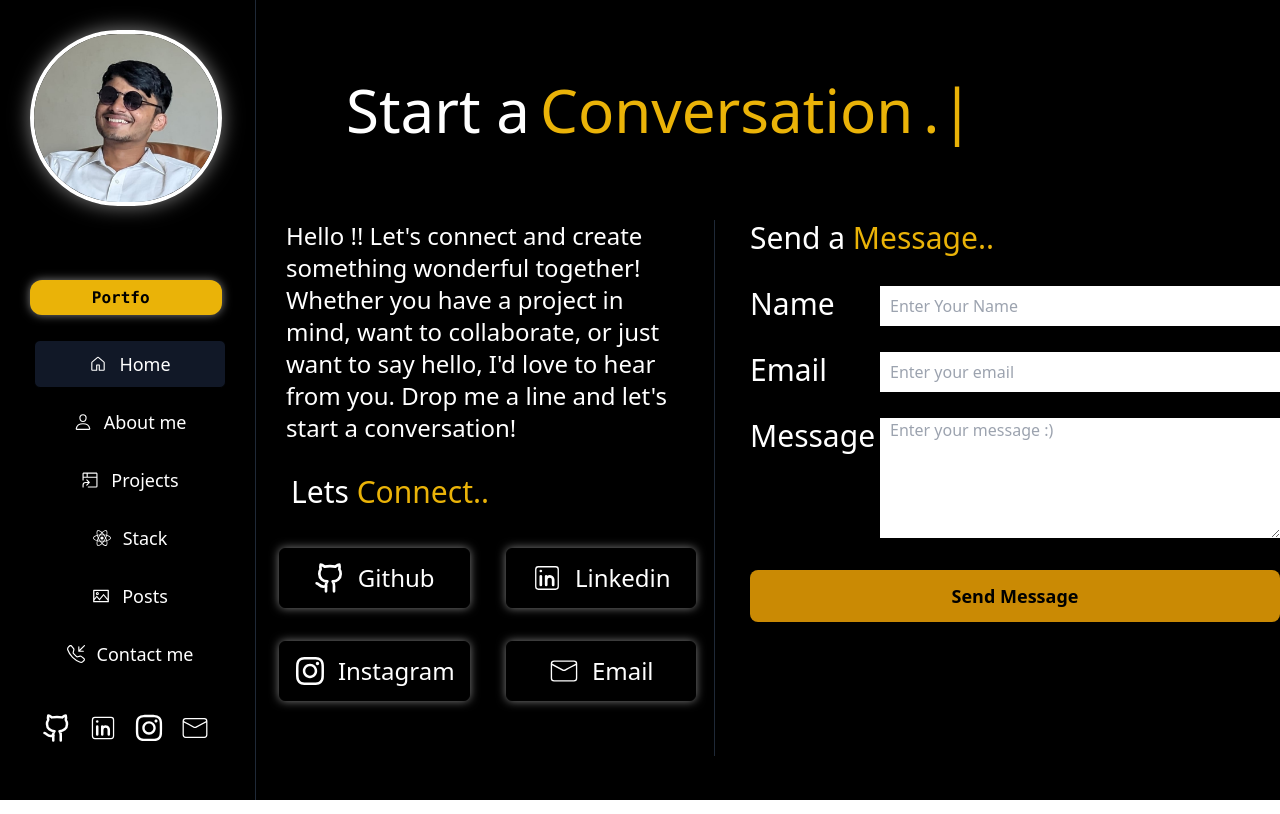
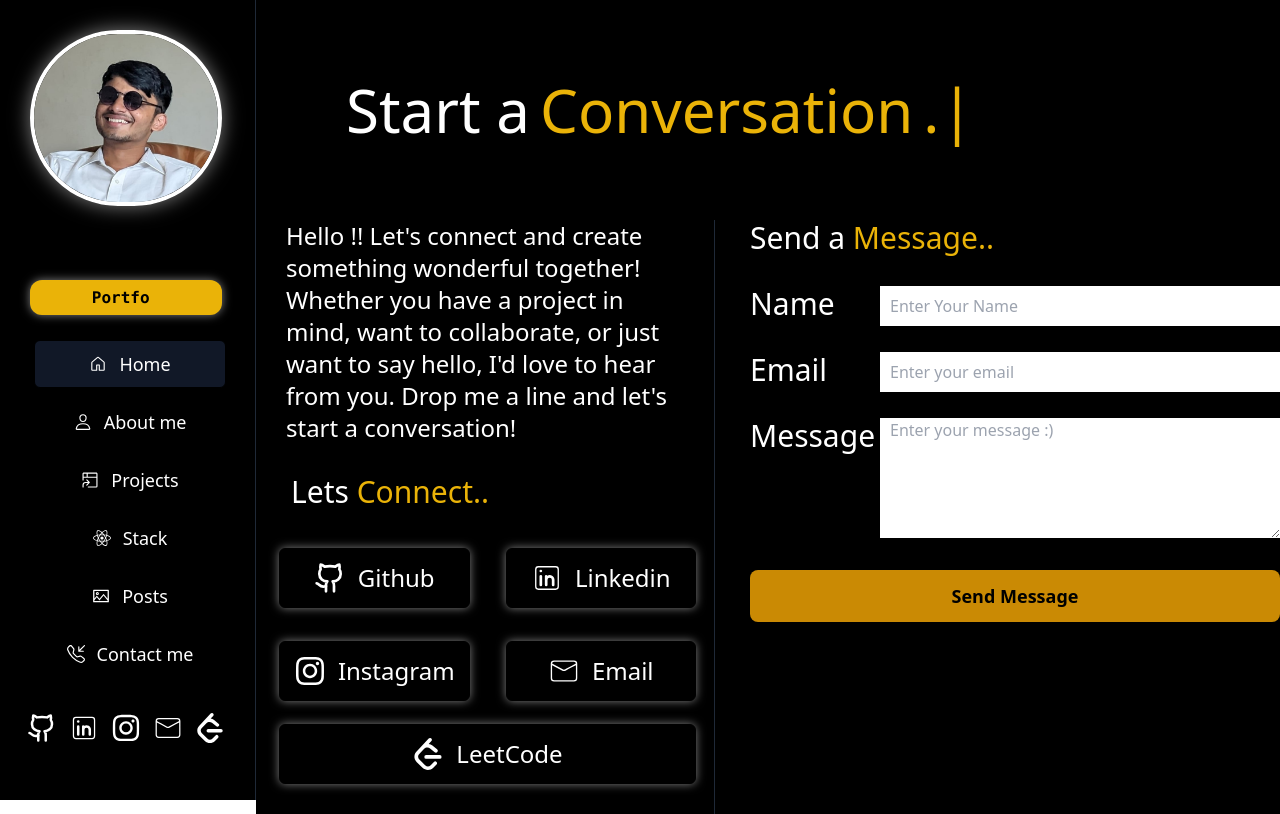
Before and after one commit to prathamshetty-10/ShowcaseScape-Portfolio, a React (Vite) app in the folder frontend/: page /contact in a window 1280 px wide. Built offline with nearby package versions, Linux system fonts and the light colour scheme.

Commit message:
adding to projects and posts section

```diff
--- a/frontend/src/Pages/ContactPage.jsx
+++ b/frontend/src/Pages/ContactPage.jsx
@@ -10,6 +10,7 @@ import { CiLinkedin } from "react-icons/ci";
 import { FaInstagram } from "react-icons/fa";
 import { CiMail } from "react-icons/ci";
 import {motion} from 'framer-motion'
+import { SiLeetcode } from "react-icons/si";
 function Contact(){
     const form = useRef();
 
@@ -76,7 +77,7 @@ function Contact(){
                     Linkedin
                     </a>
             </div>
-            <div className="lg:flex mb-[25px] border-gray-800 border-b-[0.5px] md:border-0 pb-[20px]">
+            <div className="lg:flex mb-[15px] lg:mb-[5px]">
             <a href="https://www.instagram.com/pratham?igsh=bGF6ZnA2bXB3dTkw" target="_blank" className=" flex gap-3 justify-center items-center w-[90%] lg:w-full mb-[15px] lg:mb-[10px] text-white  my-[8px] h-[60px] border hover:border hover:border-yellow-500 border-black rounded-md bg-black   m-1 hover:text-yellow-500   transition-all ease-in-out duration-300 delay-100 focus:bg-gray-900  mx-[18px] text-xl md:text-2xl shadow-[0_0_10px_gray] ">
                     <FaInstagram size={32}/>
                     Instagram
@@ -85,6 +86,13 @@ function Contact(){
                     <CiMail size={32}/>
                     Email
                     </a>
+            </div>
+            <div className="lg:flex  border-gray-800 border-b-[0.5px] md:border-0 pb-[20px] justify-center items-center">
+            <a href="https://leetcode.com/u/JW7JTzkKrq/" target="_blank" className=" flex gap-3 justify-center items-center w-[90%] lg:w-full mb-[15px] lg:mb-[10px] text-white  my-[8px] h-[60px] border hover:border hover:border-yellow-500 border-black rounded-md bg-black   m-1 hover:text-yellow-500   transition-all ease-in-out duration-300 delay-100 focus:bg-gray-900  mx-[18px] text-xl md:text-2xl shadow-[0_0_10px_gray] ">
+                    <SiLeetcode size={32}/>
+                    LeetCode
+                    </a>
+
             </div>
 
         </div>
--- a/frontend/src/components/sideBar.jsx
+++ b/frontend/src/components/sideBar.jsx
@@ -14,6 +14,7 @@ import { CiMail } from "react-icons/ci";
 import { useNavigate } from "react-router-dom";
 import { IoLocationOutline } from "react-icons/io5";
 import { AiOutlinePicture } from "react-icons/ai";
+import { SiLeetcode } from "react-icons/si";
 function SideBar(){
     const navigate=useNavigate();
     const {state}=useLocation();
@@ -120,12 +121,12 @@ function SideBar(){
                         )
                     }
 
-                    <div className='flex gap-4 justify-center items-center mt-[35px] '>
+                    <div className='flex gap-3 justify-center items-center mt-[35px] '>
                     <a href='https://github.com/prathamshetty-10' target="_blank"><LuGithub  size={30} className='text-white  font-semibold hover:text-yellow-500 hover:cursor-pointer'/></a>
                     <a href='https://www.linkedin.com/in/prathamshetty64546/' target="_blank"><CiLinkedin  size={30} className='text-white  font-semibold hover:text-yellow-500 hover:cursor-pointer'/></a>
                     <a href='https://www.instagram.com/pratham?igsh=bGF6ZnA2bXB3dTkw' target="_blank"><FaInstagram  size={30} className='text-white  font-semibold hover:text-yellow-500 hover:cursor-pointer'/></a>
                     <a href='mailto:prathamshetty484@gmail.com' target="_blank"><CiMail  size={30} className='text-white  font-semibold hover:text-yellow-500 hover:cursor-pointer'/></a>
-
+                    <a href='https://leetcode.com/u/JW7JTzkKrq/' target="_blank"><SiLeetcode  size={30} className='text-white  font-semibold hover:text-yellow-500 hover:cursor-pointer'/></a>
                     </div>
 
 
```
